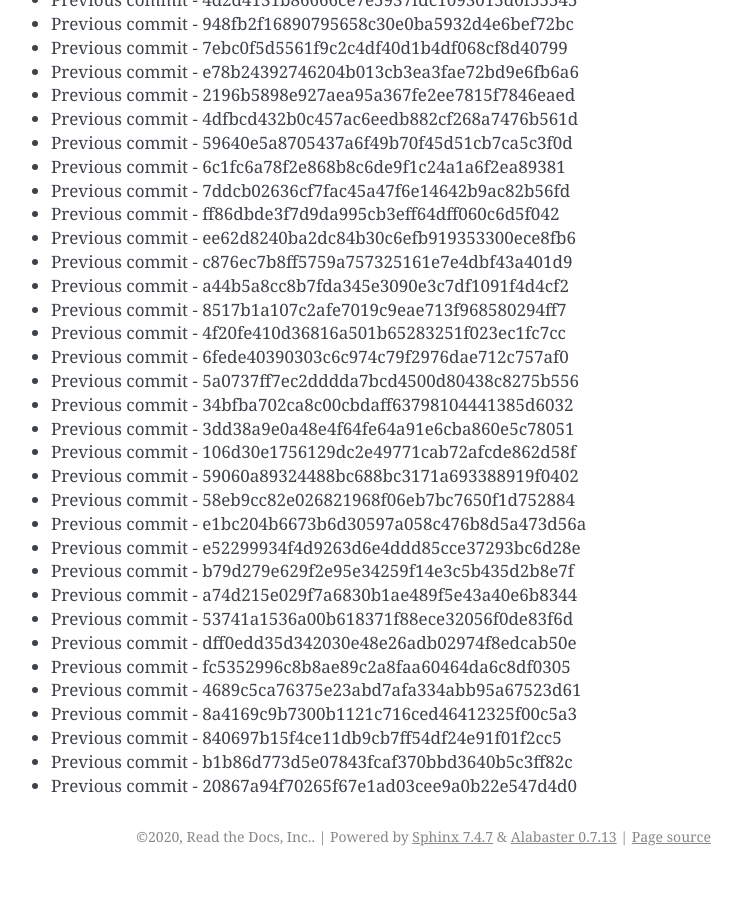
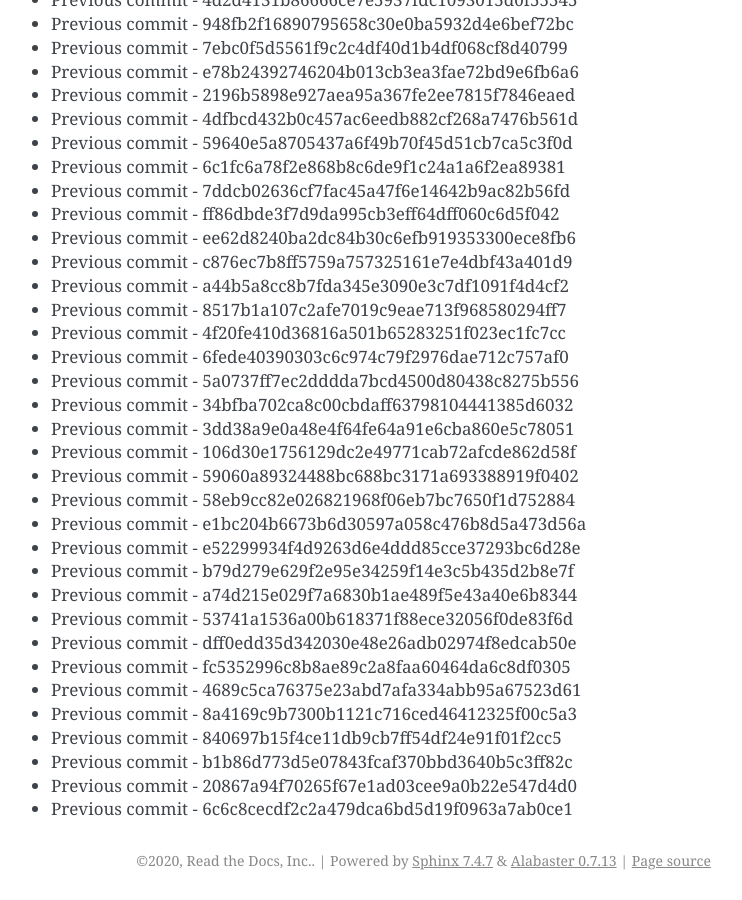
Before and after one commit to readthedocs/rtd-git-stresstest, a Sphinx documentation site: the page built from docs/updates.rst, in a window 1280 px wide and 900 px high, scrolled down 102958 px. Shown: the whole window, without its empty margins (399-1141 px from the left). Built offline with Sphinx 7.4.7, drawn with Linux system fonts in a browser that asks for light colours; before the commit the page ends 103834 px from its top, so only the background shows below that.

Commit message:
Generating commit from previous: 6c6c8cecdf2c2a479dca6bd5d19f0963a7ab0ce1

```diff
--- a/docs/updates.rst
+++ b/docs/updates.rst
@@ -4358,3 +4358,4 @@ It can be tested for any performance characteristics.
 * Previous commit - 840697b15f4ce11db9cb7ff54df24e91f01f2cc5
 * Previous commit - b1b86d773d5e07843fcaf370bbd3640b5c3ff82c
 * Previous commit - 20867a94f70265f67e1ad03cee9a0b22e547d4d0
+* Previous commit - 6c6c8cecdf2c2a479dca6bd5d19f0963a7ab0ce1
```
